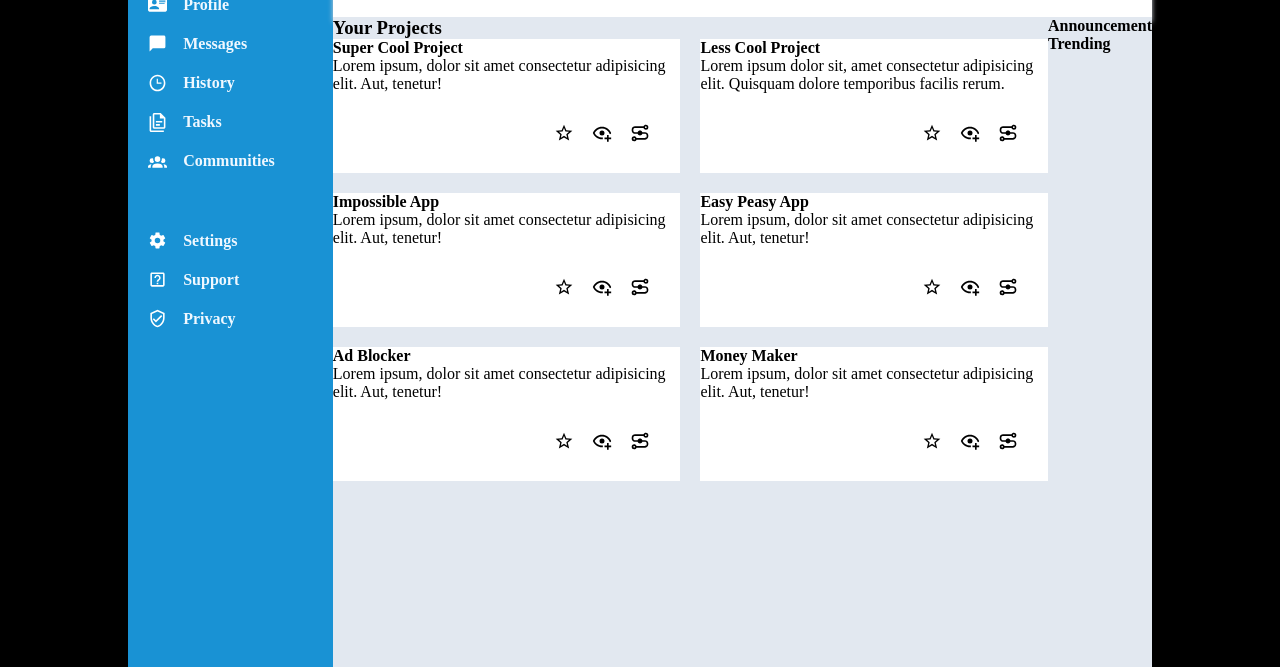
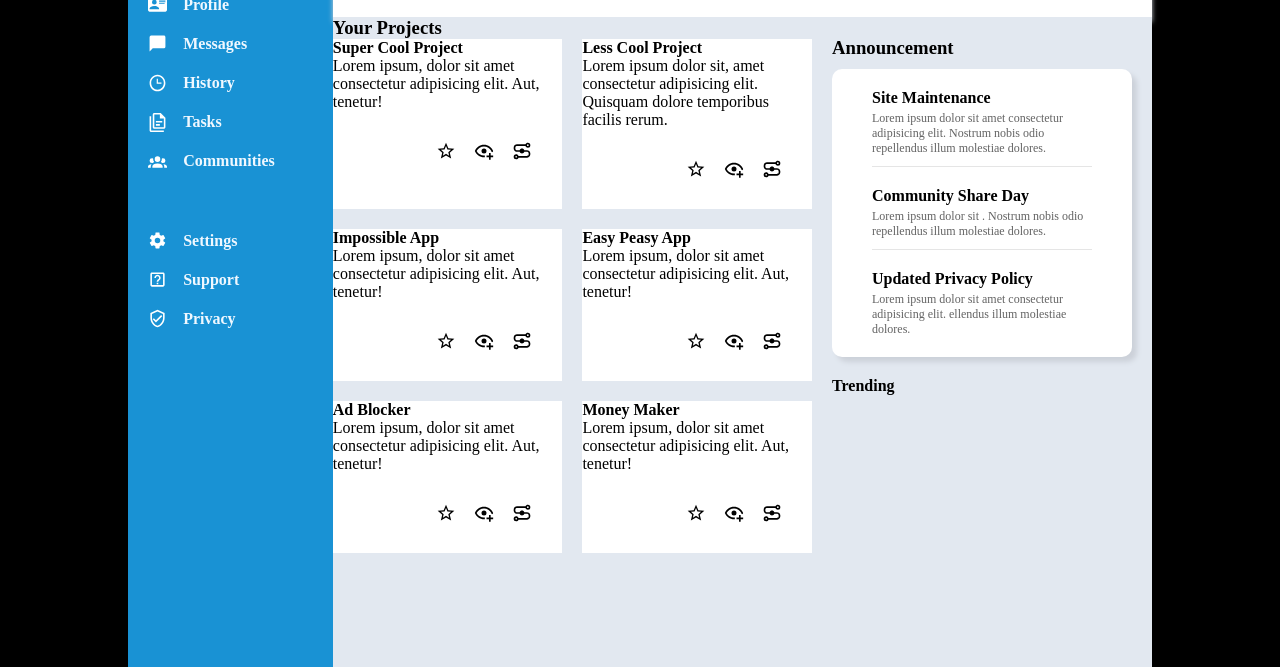
Before and after one commit to ENAwareness/admin-dashboard, a plain HTML site: page index.html in a window 1280 px wide. Shown: the part 133-800 px from the top of the page. Drawn offline with Linux system fonts and the light colour scheme.

Commit message:
Complete part of the right sidebar with styling enhancements

```diff
--- a/index.html
+++ b/index.html
@@ -122,8 +122,22 @@
               </div>
             </div>
             <div id="right-sidebar">
-              <div id="announcement">
-                <h4>Announcement</h4>
+              <div id="announcement-section">
+                <h3>Announcement</h3>
+                <div id="sidebar-card-border">
+                  <div class="sidebar-card">
+                    <h4>Site Maintenance</h4>
+                    <p>Lorem ipsum dolor sit amet consectetur adipisicing elit. Nostrum nobis odio repellendus illum molestiae dolores.</p>
+                  </div>
+                  <div class="sidebar-card">
+                    <h4>Community Share Day</h4>
+                    <p>Lorem ipsum dolor sit . Nostrum nobis odio repellendus illum molestiae dolores.</p>
+                  </div>
+                  <div class="sidebar-card">
+                    <h4>Updated Privacy Policy</h4>
+                    <p>Lorem ipsum dolor sit amet consectetur adipisicing elit. ellendus illum molestiae dolores.</p>
+                  </div>
+                </div>
               </div>
               <div id="trending">
                 <h4>Trending</h4>
--- a/style.css
+++ b/style.css
@@ -138,6 +138,9 @@ main {
   display: flex;
   flex: 1;
 }
+#projection-section {
+  flex: 6;
+}
 #grid-container {
   display: grid;
   grid-template-columns: 1fr 1fr;
@@ -158,3 +161,36 @@ main {
   border: none;
   background: none;
 }
+#right-sidebar {
+  flex: 4;
+  margin: 20px;
+  min-width: 300px;
+}
+#sidebar-card-border {
+  background-color: white;
+  padding: 0 20px 0 20px;
+  border-radius: 10px;
+  margin: 10px 0 20px 0;
+  box-shadow: 5px 5px 5px #ccd1d9;
+}
+
+.sidebar-card {
+  padding: 20px;
+  position: relative; /*Ensure positioning context for pseudo-element*/
+}
+
+/* Add a separator line after each card except the last one */
+.sidebar-card + .sidebar-card::before {
+  content: "";
+  display: block;
+  height: 1px;
+  background-color: rgba(0, 0, 0, 0.1);
+  margin-top: -30px;
+  margin-bottom: 20px;
+}
+
+.sidebar-card p {
+  font-size: 12px;
+  margin-top: 4px;
+  color: #636363;
+}
```
